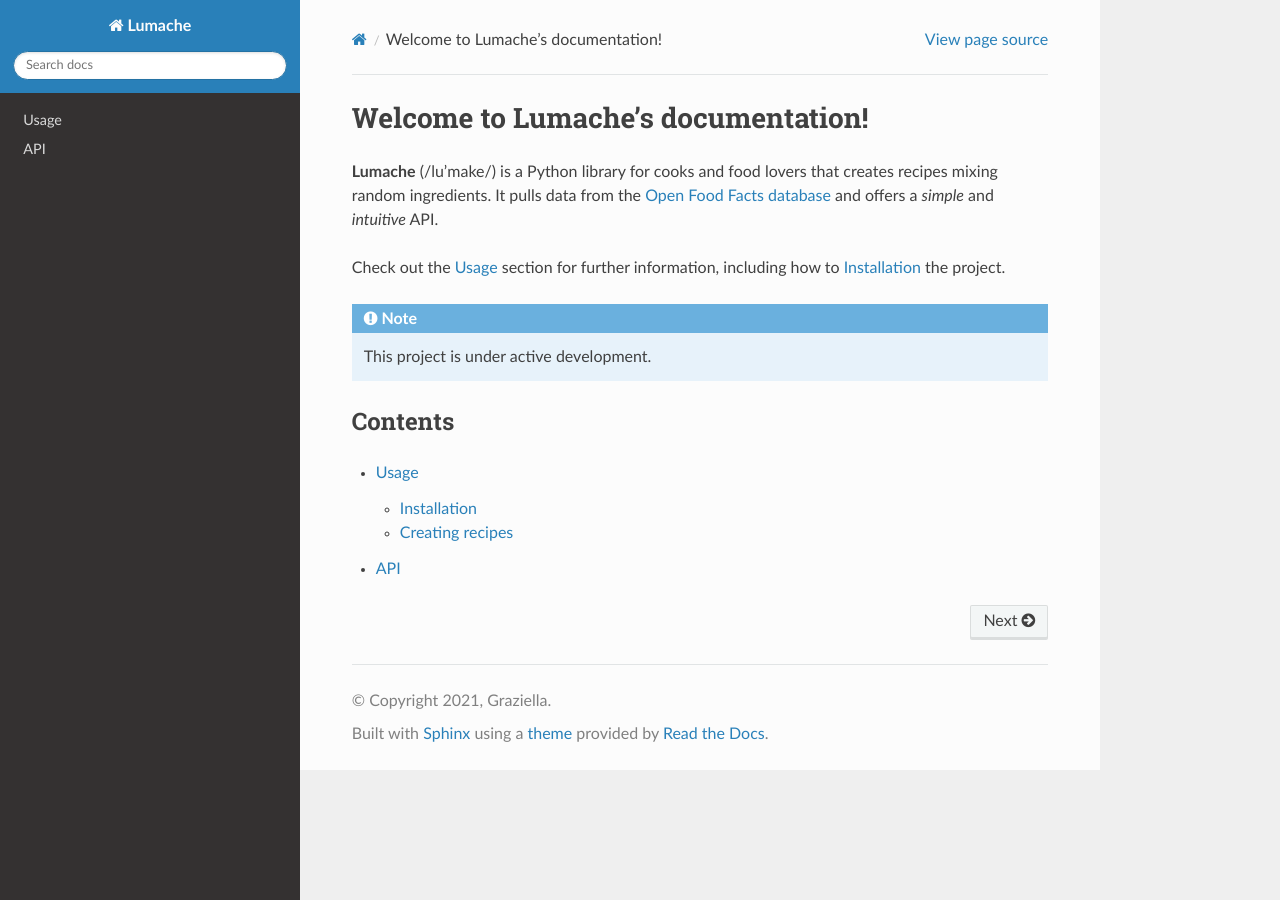
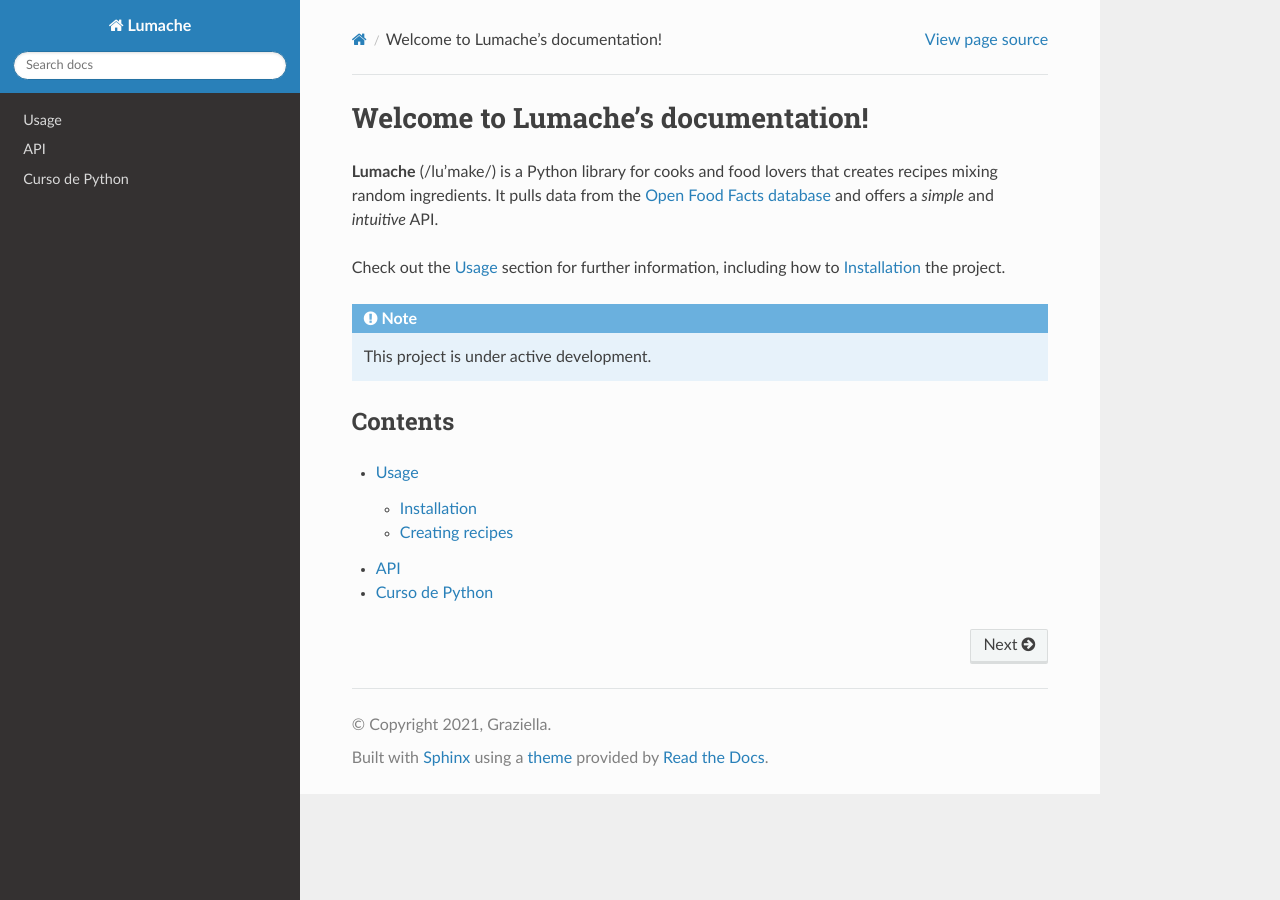
Before and after one commit to matecom57/santosg57-python, a Sphinx documentation site: the page built from docs/source/index.rst, in a window 1280 px wide. Built offline with Sphinx 7.4.7 and the Read the Docs theme 3.1.0, drawn with Linux system fonts in a browser that asks for light colours.

Commit message:
Test comité

```diff
--- /dev/null
+++ b/docs/source/curso-python/curso-python.rst
@@ -0,0 +1,4 @@
+Curso de Python
+===============
+
+https://python.land/python-tutorial
--- a/docs/source/index.rst
+++ b/docs/source/index.rst
@@ -20,3 +20,4 @@
 
    usage
    api
+   curso-python/curso-python
```
